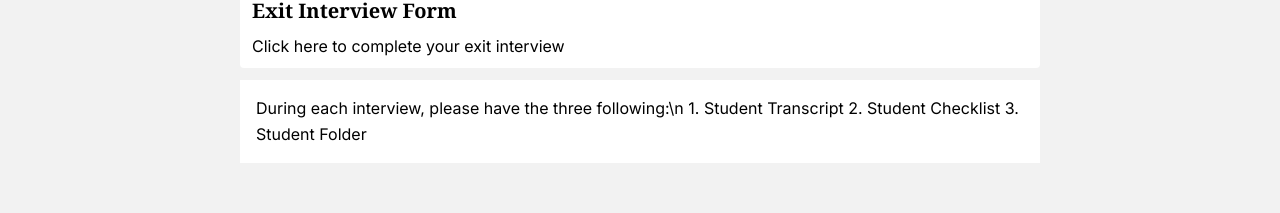
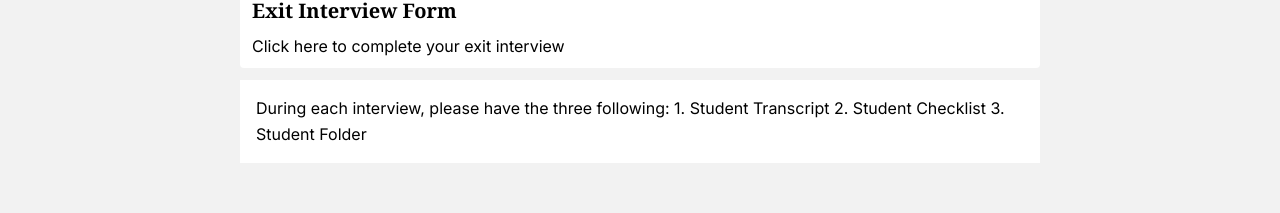
Before and after one commit to HU-Computer-Science-SeniorProject/Senior-Project-II-Fall-2022, a React (Create React App) app in the folder cs-advising/: page /exitinterview in a window 1280 px wide. Shown: the part 357-570 px from the top of the page. Built offline with nearby package versions, Linux system fonts and the light colour scheme.

Commit message:
Second push from Darryle

```diff
--- a/cs-advising/src/Team MVP/ExitInterview.jsx
+++ b/cs-advising/src/Team MVP/ExitInterview.jsx
@@ -37,7 +37,7 @@ return (
           })}
         </div>
         <section className="info">
-        During each interview, please have the three following:\n
+        During each interview, please have the three following:
         1. Student Transcript
         2. Student Checklist
         3. Student Folder
```
